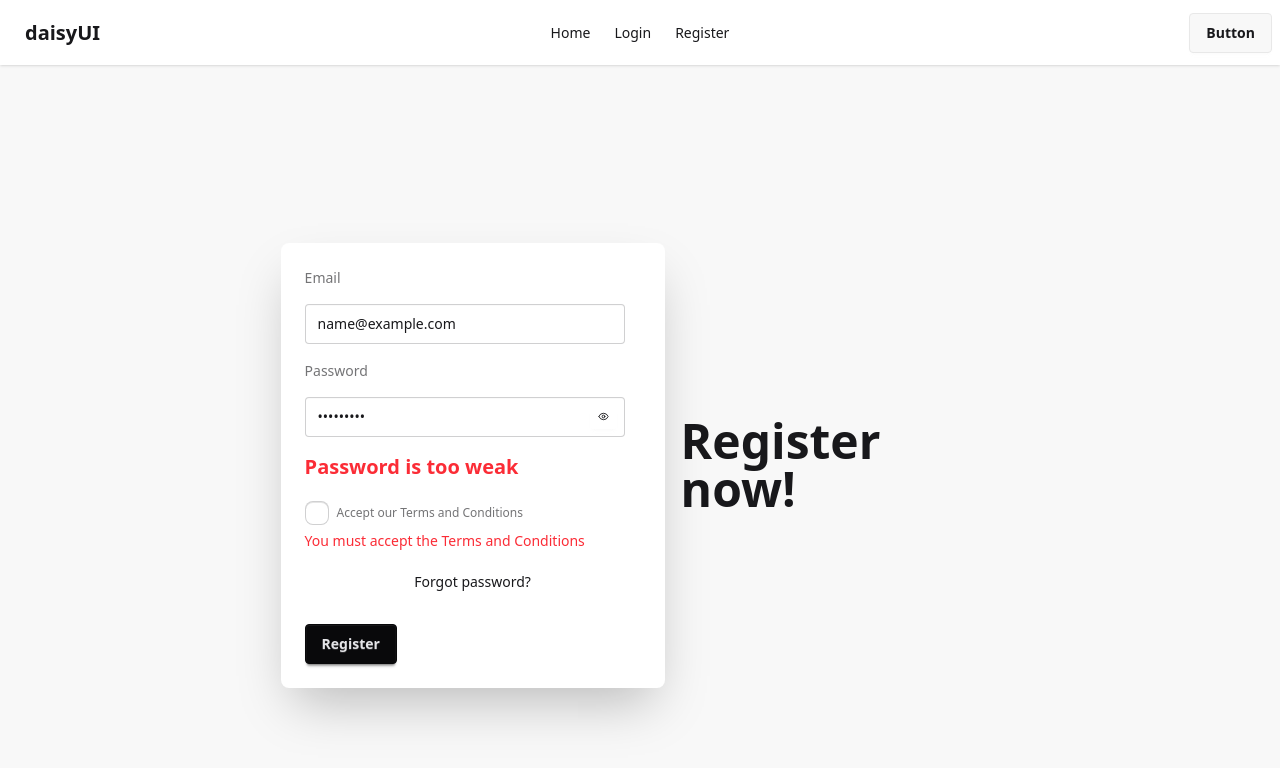
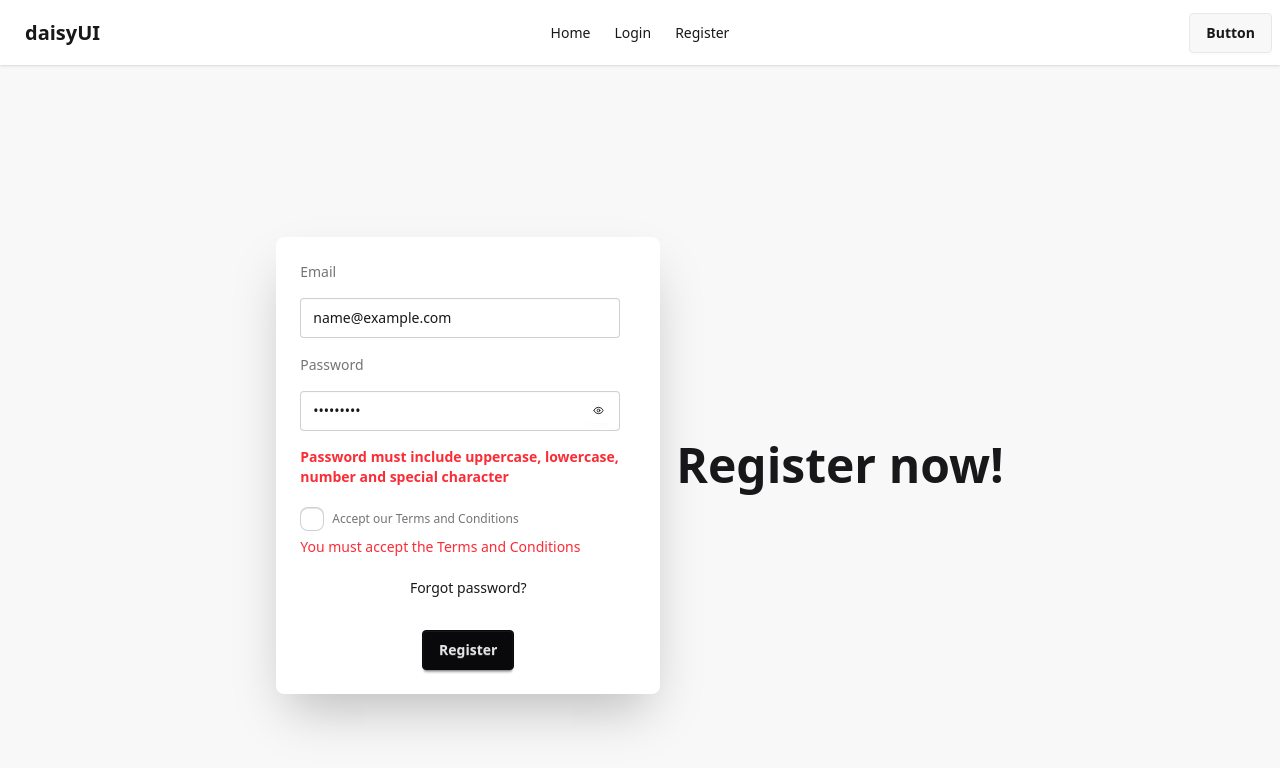
Before and after one commit to nozibuddowla/email-password-auth, a React (Vite) app: page /register in a window 1280 px wide. Both pictures are taken after typing "name@example.com", "Sample123" into the empty fields and a click on the button "Register". Shown: the top 768 px of the page. Built offline with nearby package versions, Linux system fonts and the light colour scheme.

Commit message:
refactor registration form with stronger validation and better error handling

```diff
--- a/src/components/Register/Register.jsx
+++ b/src/components/Register/Register.jsx
@@ -34,12 +34,14 @@ const Register = () => {
     const emailErrors = [];
     const passwordErrors = [];
 
+    // Email validation
     if (!emailValue) emailErrors.push("Email is required");
 
     const emailPattern = /^[^\s@]+@[^\s@]+\.[^\s@]+$/;
     if (emailValue && !emailPattern.test(emailValue))
       emailErrors.push("Invalid email address");
 
+    // Password validation
     if (!password) passwordErrors.push("Password is required");
     if (password && password.length < 8)
       passwordErrors.push(
@@ -48,18 +50,22 @@ const Register = () => {
     const passwordPattern =
       /^(?=.*[a-z])(?=.*[A-Z])(?=.*\d)(?=.*[@$!%*?&]).{8,}$/;
     if (password && !passwordPattern.test(password))
-      passwordErrors.push("Password is too weak");
+      passwordErrors.push(
+        "Password must include uppercase, lowercase, number and special character"
+      );
 
+    // Terms validation
     if (!acceptTerms) {
       setTermsError("You must accept the Terms and Conditions");
     }
 
     if (emailErrors.length > 0) {
-      setEmailError(emailErrors.join(`. `));
-      return;
+      setEmailError(emailErrors.join(". "));
     }
     if (passwordErrors.length > 0) {
-      setPasswordError(passwordErrors.join(`. `));
+      setPasswordError(passwordErrors.join(". "));
+    }
+    if (emailErrors.length > 0 || passwordErrors.length > 0 || !acceptTerms) {
       return;
     }
 
@@ -75,7 +81,7 @@ const Register = () => {
     } catch (error) {
       // friendly mapping
       if (error?.code === "auth/email-already-in-use")
-        setSignupError("Email is already registered");
+        setSignupError("This email is already registered. Try logging in.");
       else if (error?.code === "auth/weak-password")
         setSignupError("Provided password is too weak");
       else setSignupError("Registration failed. Please try again.");
@@ -90,6 +96,13 @@ const Register = () => {
     setShowPassword(!showPassword);
   };
 
+  const handleTermsChange = (checked) => {
+    setAcceptTerms(checked);
+    if (checked) {
+      setTermsError("");
+    }
+  };
+
   return (
     <div className="hero bg-base-200 min-h-screen">
       <div className="hero-content flex-col lg:flex-row-reverse">
@@ -98,9 +111,10 @@ const Register = () => {
         </div>
         <div className="card bg-base-100 w-full max-w-sm shrink-0 shadow-2xl">
           <div className="card-body">
-            <form className="space-y-4" onSubmit={handleRegister}>
+            <form className="space-y-4" onSubmit={handleRegister} noValidate>
               <label className="label">Email</label>
               <input
+                id="email"
                 type="email"
                 name="email"
                 className="input"
@@ -112,12 +126,15 @@ const Register = () => {
               />
 
               {emailError && (
-                <p className="text-red-500 font-bold text-xl">{emailError}</p>
+                <p id="email-error" className="text-red-500 font-bold text-sm">
+                  {emailError}
+                </p>
               )}
 
               <label className="label">Password</label>
               <div className="relative">
                 <input
+                  id="password"
                   type={showPassword ? "text" : "password"}
                   name="password"
                   className="input"
@@ -140,7 +157,10 @@ const Register = () => {
               </div>
 
               {passwordError && (
-                <p className="text-red-500 font-bold text-xl">
+                <p
+                  id="password-error"
+                  className="text-red-500 font-bold text-sm"
+                >
                   {passwordError}
                 </p>
               )}
@@ -153,7 +173,7 @@ const Register = () => {
                       type="checkbox"
                       className="checkbox"
                       checked={acceptTerms}
-                      onChange={(e) => setAcceptTerms(e.target.checked)}
+                      onChange={(e) => handleTermsChange(e.target.checked)}
                       aria-invalid={!!termsError}
                       aria-describedby={termsError ? "terms-error" : undefined}
                     />
@@ -175,17 +195,17 @@ const Register = () => {
                 <a className="link link-hover"> Forgot password? </a>
               </div>
 
-              <fieldset disabled={loading}>
-                <button className="btn btn-neutral mt-4">
+              <fieldset className="flex justify-center items-center" disabled={loading}>
+                <button type="submit" className="btn btn-neutral mt-4">
                   {loading ? "Registering..." : "Register"}
                 </button>
               </fieldset>
 
               {signupError && (
-                <p className="text-red-500 font-bold text-xl">{signupError}</p>
+                <p className="text-red-500 font-bold text-sm">{signupError}</p>
               )}
               {signupSuccess && (
-                <p className="text-green-500 font-bold text-xl">
+                <p className="text-green-500 font-bold text-sm">
                   Account created successfully!
                 </p>
               )}
```
